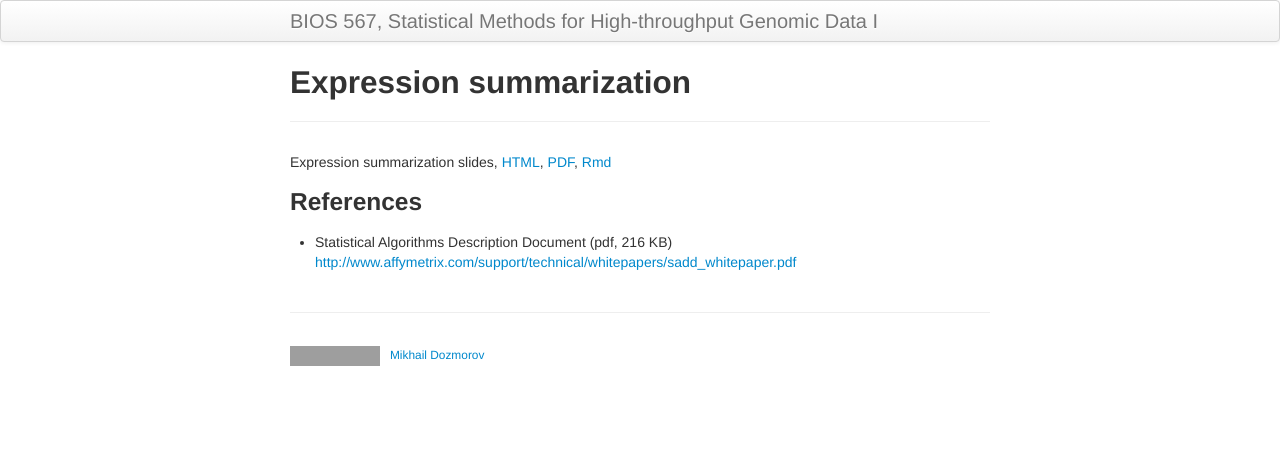
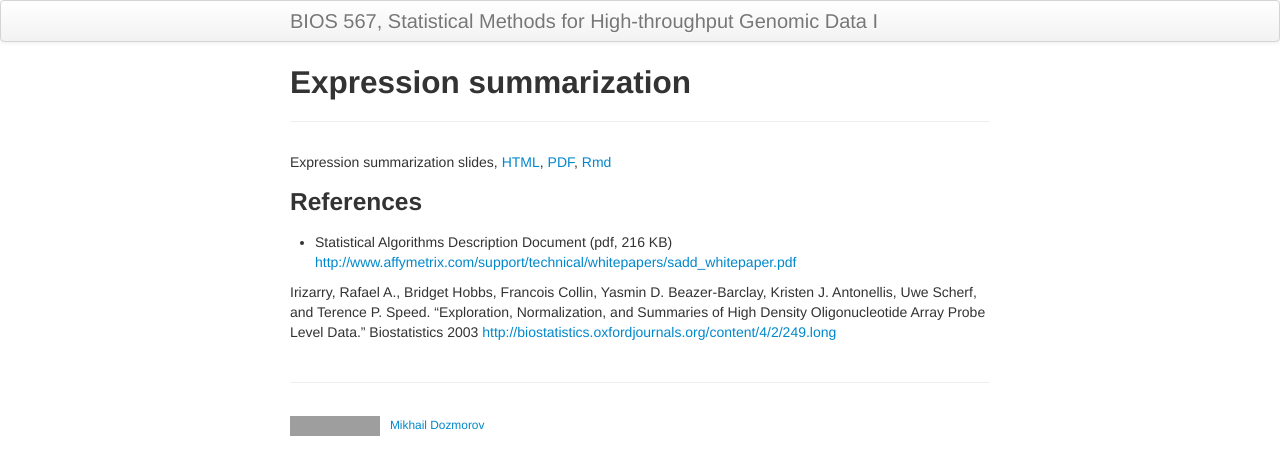
Before and after one commit to mdozmorov/BIOS567, a Jekyll site: the page built from pages/06b_expression_summarization.md, in a window 1280 px wide. Shown: the top 475 px of the page. Built offline with Jekyll 4.4.1, drawn with Linux system fonts in a browser that asks for light colours; grey boxes are pictures that could not be loaded.

Commit message:
Add Rafa's paper

```diff
--- a/pages/06b_expression_summarization.md
+++ b/pages/06b_expression_summarization.md
@@ -8,3 +8,5 @@ Expression summarization slides, [HTML](/BIOS567/assets/presentation_Summarizati
 ### References
 
 - Statistical Algorithms Description Document (pdf, 216 KB) [http://www.affymetrix.com/support/technical/whitepapers/sadd_whitepaper.pdf](http://www.affymetrix.com/support/technical/whitepapers/sadd_whitepaper.pdf)
+
+Irizarry, Rafael A., Bridget Hobbs, Francois Collin, Yasmin D. Beazer-Barclay, Kristen J. Antonellis, Uwe Scherf, and Terence P. Speed. “Exploration, Normalization, and Summaries of High Density Oligonucleotide Array Probe Level Data.” Biostatistics 2003 [http://biostatistics.oxfordjournals.org/content/4/2/249.long](http://biostatistics.oxfordjournals.org/content/4/2/249.long)
```
